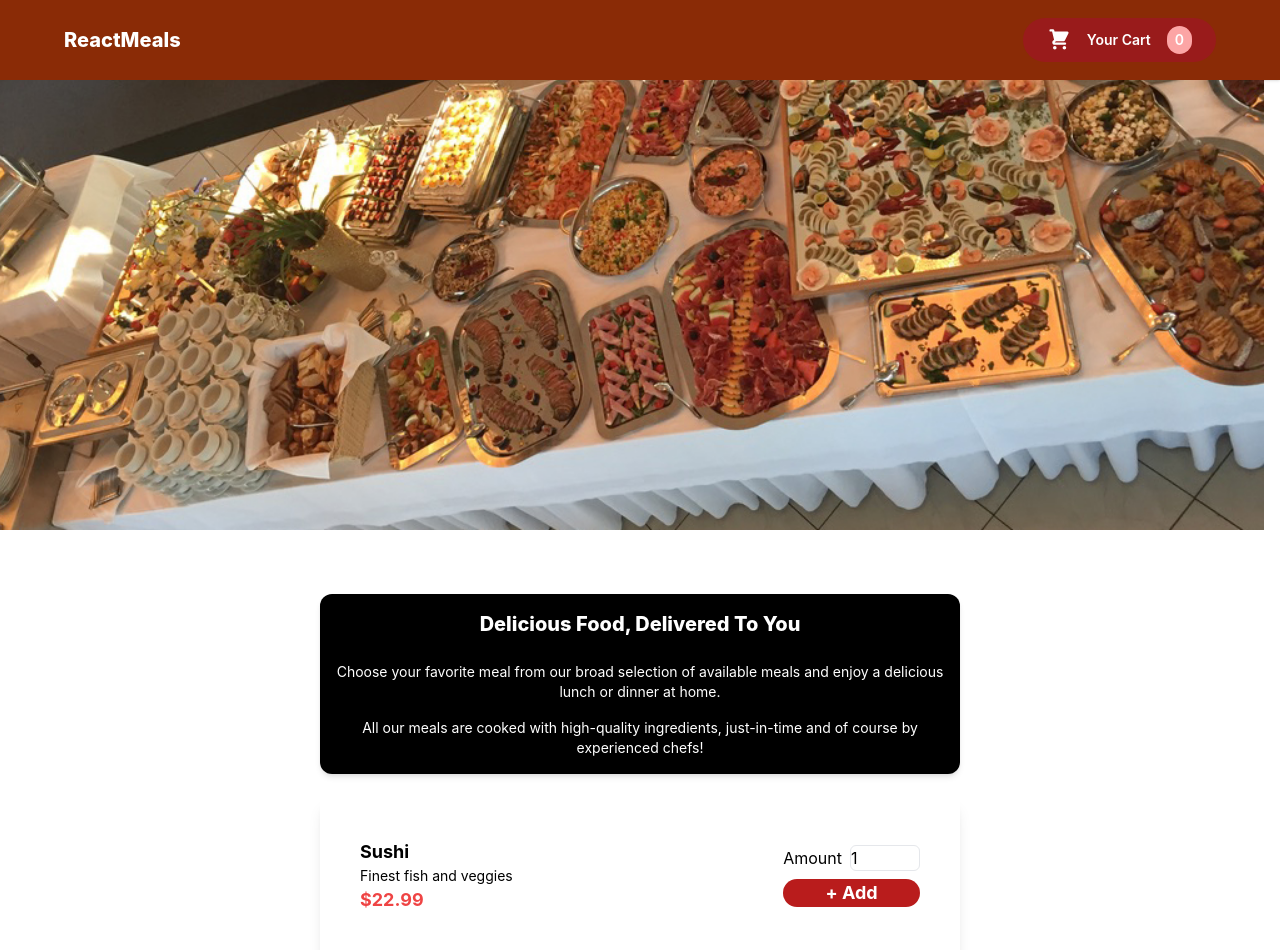
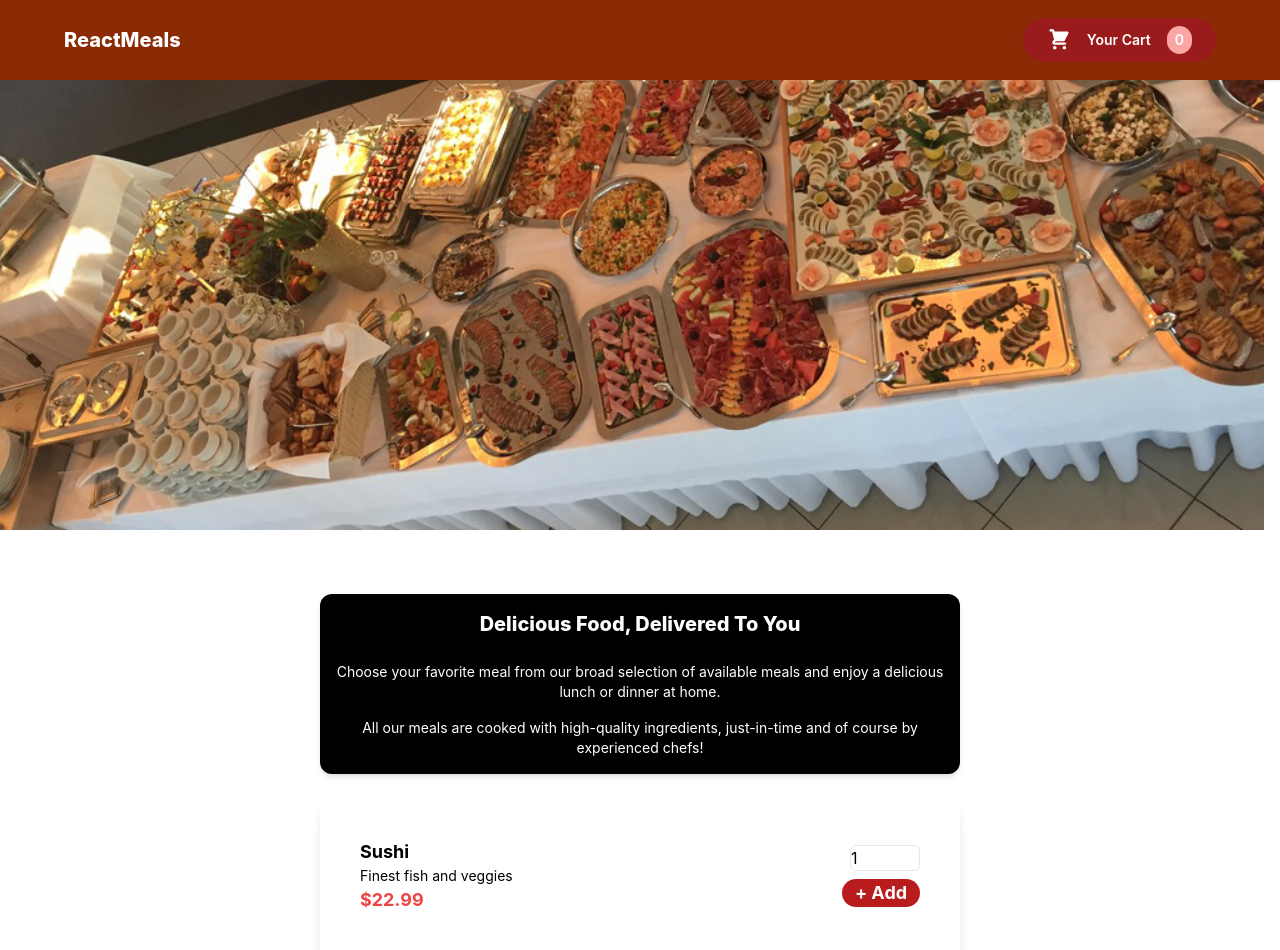
Before and after one commit to hosseinghs/ordering-food-react-app, a React (Create React App) app: page / in a window 1280 px wide. Shown: the top 950 px of the page. Built offline with nearby package versions, Linux system fonts and the light colour scheme.

Commit message:
ref added from parent component

```diff
--- a/src/components/Meals/MealItem/MealItemForm.js
+++ b/src/components/Meals/MealItem/MealItemForm.js
@@ -7,7 +7,6 @@ const MealItemForm = ({ onAddToCart }) => {
 
   const submitHandler = (e) => {
     e.preventDefault();
-
     const enteredAmount = amountInputRef.current.value;
     const enteredAmountNum = +enteredAmount;
     if (
@@ -18,11 +17,13 @@ const MealItemForm = ({ onAddToCart }) => {
       setIsAmountValid(false);
       return;
     }
+
     onAddToCart(enteredAmountNum);
   };
   return (
     <form onSubmit={submitHandler}>
       <Input
+        ref={amountInputRef}
         label="Amount"
         input={{
           id: "amount",
--- a/src/components/UI/Input.js
+++ b/src/components/UI/Input.js
@@ -1,10 +1,12 @@
-const Input = ({ label, input }) => {
+import { forwardRef } from "react";
+
+const Input = forwardRef((props,ref) => {
   return (
     <div>
-      <label htmlFor={input.id}>{label}</label>
-      <input className="border rounded-md ml-2" {...input} />
+      <label htmlFor={props.input.id}>{props.input.label}</label>
+      <input ref={ref} className="border rounded-md ml-2" {...props.input} />
     </div>
   );
-};
+});
 
 export default Input;
```
